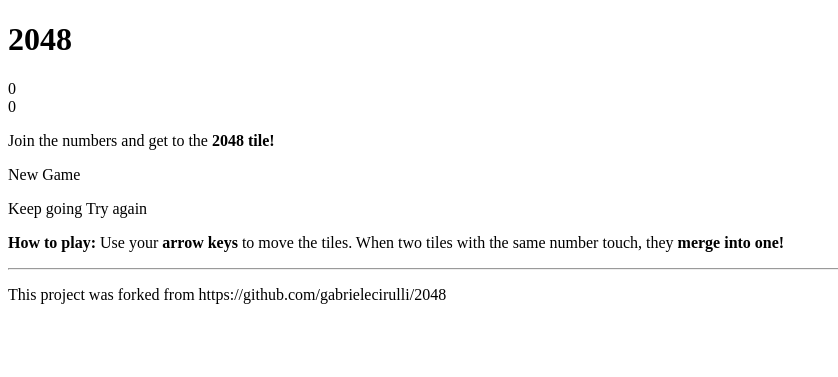
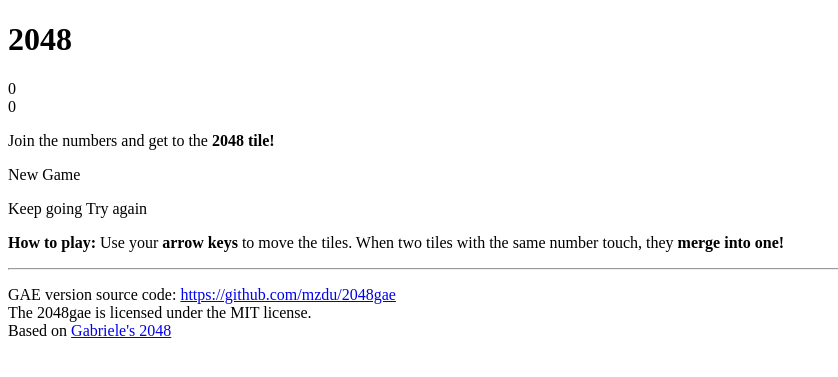
Before and after one commit to mzdu/2048gae, a Python web app: template src/templates/index.html in a window 1280 px wide. Shown: the top 377 px of the page, without its empty margins (0-838 px from the left). Run offline with Jinja, Linux system fonts and the light colour scheme; the template is opened without the code that fills it, so the values that code supplies are empty.

Commit message:
update readme and disclaimer

```diff
--- a/src/templates/index.html
+++ b/src/templates/index.html
@@ -88,7 +88,9 @@
 {% endif %}
 
 <p>
-This project was forked from https://github.com/gabrielecirulli/2048
+GAE version source code: <a href="https://github.com/mzdu/2048gae">https://github.com/mzdu/2048gae</a> <br />
+The 2048gae is licensed under the MIT license. <br />
+Based on <a href="https://github.com/gabrielecirulli/2048">Gabriele's 2048 </a>
 </p>
 
 </body>
```
Also changed, not shown: README.md.
